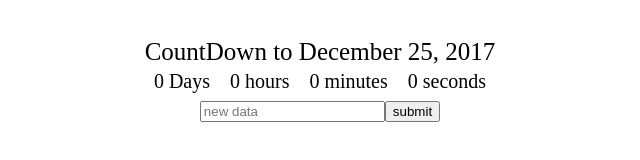
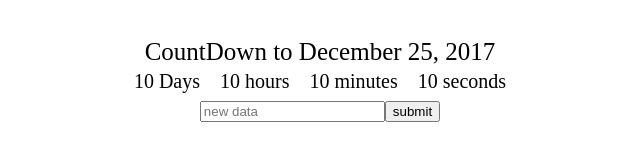
Before and after one commit to mistunori-morita/react-time, a React (Create React App) app in the folder countdownchamp/: page / in a window 1280 px wide. Shown: the part 215-375 px from the top of the page, without its empty margins (320-960 px from the left). Built offline with nearby package versions, Linux system fonts and the light colour scheme.

Commit message:
三項演算子による修正

```diff
--- a/countdownchamp/src/Clock.jsx
+++ b/countdownchamp/src/Clock.jsx
@@ -13,6 +13,18 @@
     }
   }
 
+  componentWillMount() {
+    this.getTimeUntil(this.props.dedline);
+  }
+
+  componentDidMount() {
+    setInterval(() => this.getTimeUntil(this.props.dedline), 1000)
+  }
+
+
+  leading0(num) {
+    return num < 10 ? '0' + num : 10;
+  }
 
   getTimeUntil(dedline) {
     const time = Date.parse(dedline) - Date.parse(new Date());
@@ -25,16 +37,18 @@
 
     console.log('seconds',seconds,'minutes',minutes,'hours', hours,'days',days);
 
+    this.setState({
+      days, hours, minutes, seconds
+    });
   }
 
   render() {
-    this.getTimeUntil(this.props.dedline)
     return (
       <div>
-        <div className="Clock-days">{this.state.days} Days</div>
-        <div className="Clock-hours">{this.state.hours}  hours</div>
-        <div className="Clock-minutes">{this.state.minutes}  minutes</div>
-        <div className="Clock-seconds">{this.state.seconds}  seconds</div>
+        <div className="Clock-days">{this.leading0(this.state.days)} Days</div>
+        <div className="Clock-hours">{this.leading0(this.state.hours)}  hours</div>
+        <div className="Clock-minutes">{this.leading0(this.state.minutes)}  minutes</div>
+        <div className="Clock-seconds">{this.leading0(this.state.seconds)}  seconds</div>
       </div>
     )
   }
```
Also changed, not shown: 1 other file (tests, documents, lock files or other folders).
